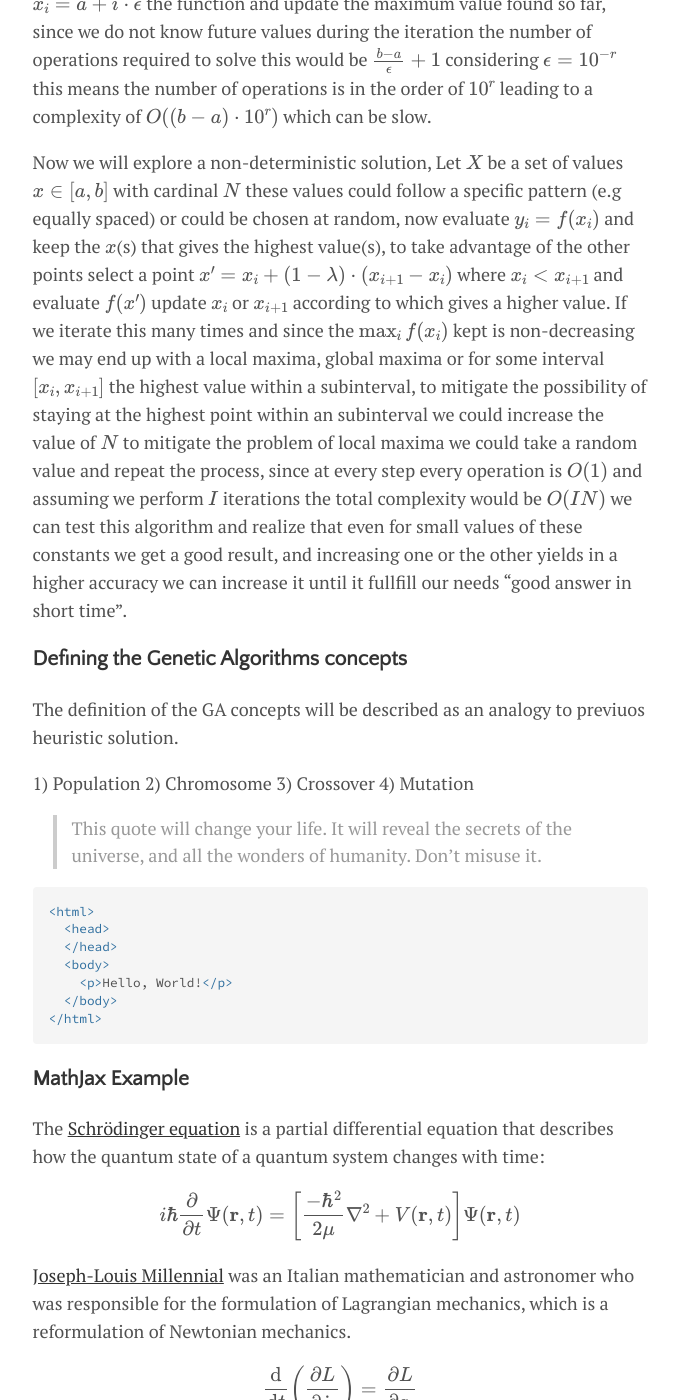
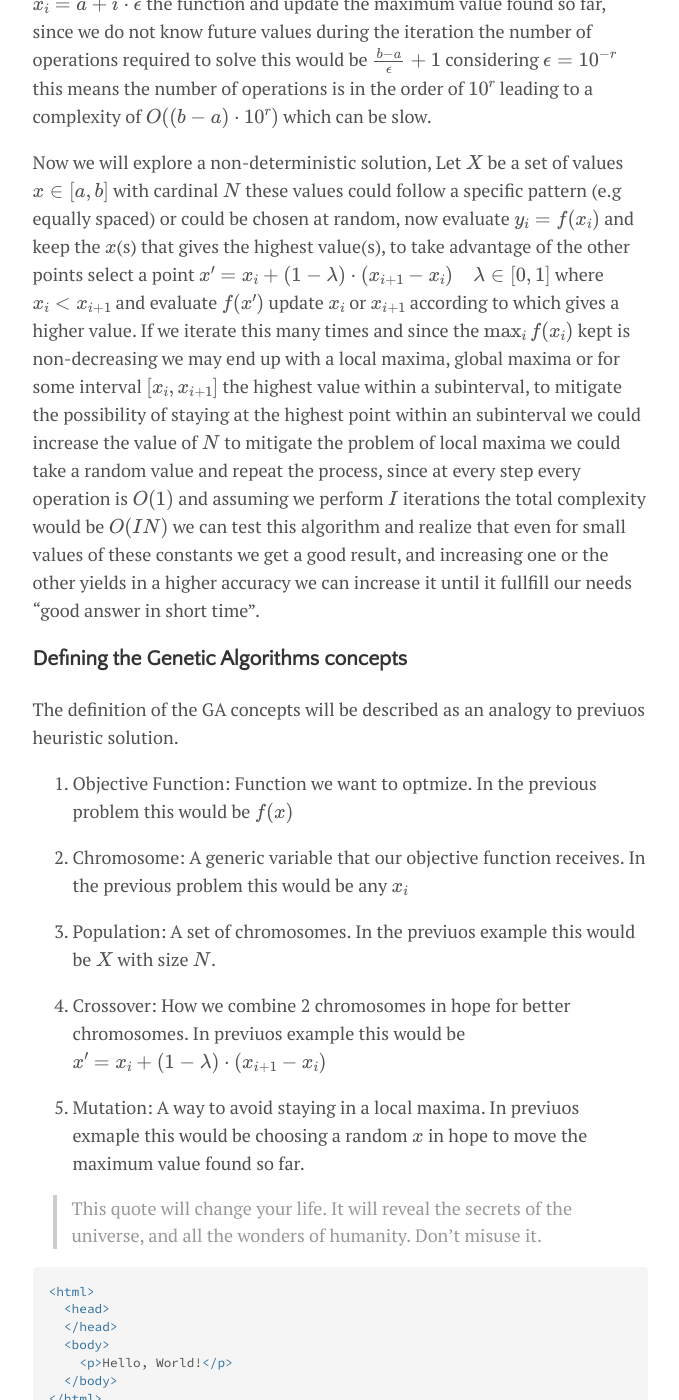
Before and after one commit to luisenriqueg/blog, a Jekyll site: the page built from _posts/2017-01-01-sample-post.md, in a window 1280 px wide and 1400 px high, scrolled down 1124 px. Shown: the whole window, without its empty margins (300-979 px from the left). Built offline with Jekyll 4.4.1, drawn with Linux system fonts in a browser that asks for light colours; nearby versions of some CDN libraries; formulas are drawn with MathJax 3; some of the changed text lies outside the part shown.

Commit message:
Defining concepts
Analogy

```diff
--- a/_posts/2017-01-01-sample-post.md
+++ b/_posts/2017-01-01-sample-post.md
@@ -21,21 +21,26 @@ This means that it works as a blueprint algorithm in which every concept or step
 
 This problem will allow us to grasp the main idea in Genetic Algorithms.
 
-Let $y = f(x)$ be a continuous function, we want to find the global maxima of that function in an interval $\[a,b\]$ with an absolute error of $\epsilon$.
+Let $f(x) : \mathbb{R} \rightarrow \mathbb{R}$ be a continuous function, we want to find the global maxima of that function in an interval $\[a,b\]$ with an absolute error of $\epsilon$.
 
 One deterministic way to solve this problem is evaluating for each $x_i = a + i\cdot\epsilon$ the function and update the maximum value found so far, since we do not know future values during the iteration the number of operations required to solve this would be $\frac{b-a}{\epsilon}+1$ considering $\epsilon = 10^{-r}$ this means the number of operations is in the order of $10^r$ leading to a complexity of $O((b-a)\cdot 10^r)$ which can be slow.
 
 
-Now we will explore a non-deterministic solution, Let $X$ be a set of values $x \in \[a,b\]$ with cardinal $N$ these values could follow a specific pattern (e.g equally spaced) or could be chosen at random, now  evaluate $y_i=f(x_i)$ and keep the $x$(s) that gives the highest value(s), to take advantage of the other points select a point $x'=x_i + (1-\lambda)\cdot (x_{i+1}-x_i)$ where $x_i < x_{i+1}$ and evaluate $f(x')$ update $x_i$ or $x_{i+1}$ according to which gives a higher value. If we iterate this many times and since the $\max_i f(x_i)$ kept is non-decreasing we may end up with a local maxima, global maxima or for some interval $\[x_i,x_{i+1}\]$ the highest value within a subinterval, to mitigate the possibility of staying at the highest point within an subinterval we could increase the value of $N$ to mitigate the problem of local maxima we could take a random value and repeat the process, since at every step every operation is $O(1)$ and assuming we perform $I$ iterations the total complexity would be $O(IN)$ we can test this algorithm and realize that even for small values of these constants we get a good result, and increasing one or the other yields in a higher accuracy we can increase it until it fullfill our needs "good answer in short time".
+Now we will explore a non-deterministic solution, Let $X$ be a set of values $x \in \[a,b\]$ with cardinal $N$ these values could follow a specific pattern (e.g equally spaced) or could be chosen at random, now  evaluate $y_i=f(x_i)$ and keep the $x$(s) that gives the highest value(s), to take advantage of the other points select a point $x'=x_i + (1-\lambda)\cdot (x_{i+1}-x_i) \quad \lambda \in \[0,1\]$ where $x_i < x_{i+1}$ and evaluate $f(x')$ update $x_i$ or $x_{i+1}$ according to which gives a higher value. If we iterate this many times and since the $\max_i f(x_i)$ kept is non-decreasing we may end up with a local maxima, global maxima or for some interval $\[x_i,x_{i+1}\]$ the highest value within a subinterval, to mitigate the possibility of staying at the highest point within an subinterval we could increase the value of $N$ to mitigate the problem of local maxima we could take a random value and repeat the process, since at every step every operation is $O(1)$ and assuming we perform $I$ iterations the total complexity would be $O(IN)$ we can test this algorithm and realize that even for small values of these constants we get a good result, and increasing one or the other yields in a higher accuracy we can increase it until it fullfill our needs "good answer in short time".
 
 ### Defining the Genetic Algorithms concepts
 
 The definition of the GA concepts will be described as an analogy to previuos heuristic solution.
 
-1) Population
-2) Chromosome
-3) Crossover
-4) Mutation
+1. Objective Function: Function we want to optmize. In the previous problem this would be $f(x)$
+
+2. Chromosome: A generic variable that our objective function receives. In the previous problem this would be any $x_i$
+
+3. Population: A set of chromosomes. In the previuos example this would be $X$ with size $N$.
+
+4. Crossover: How we combine 2 chromosomes in hope for better chromosomes. In previuos example this would be $x'=x_i + (1-\lambda)\cdot (x_{i+1}-x_i)$
+
+5. Mutation: A way to avoid staying in a local maxima. In previuos exmaple this would be choosing a random $x$ in hope to move the maximum value found so far.
 
 
 
```
